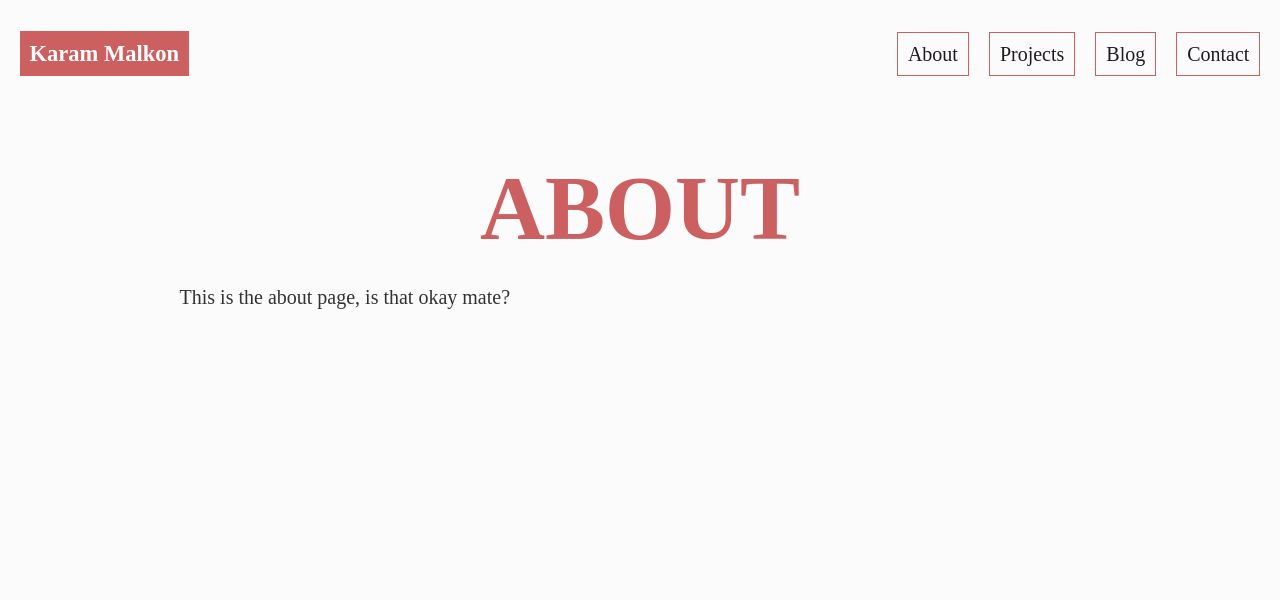
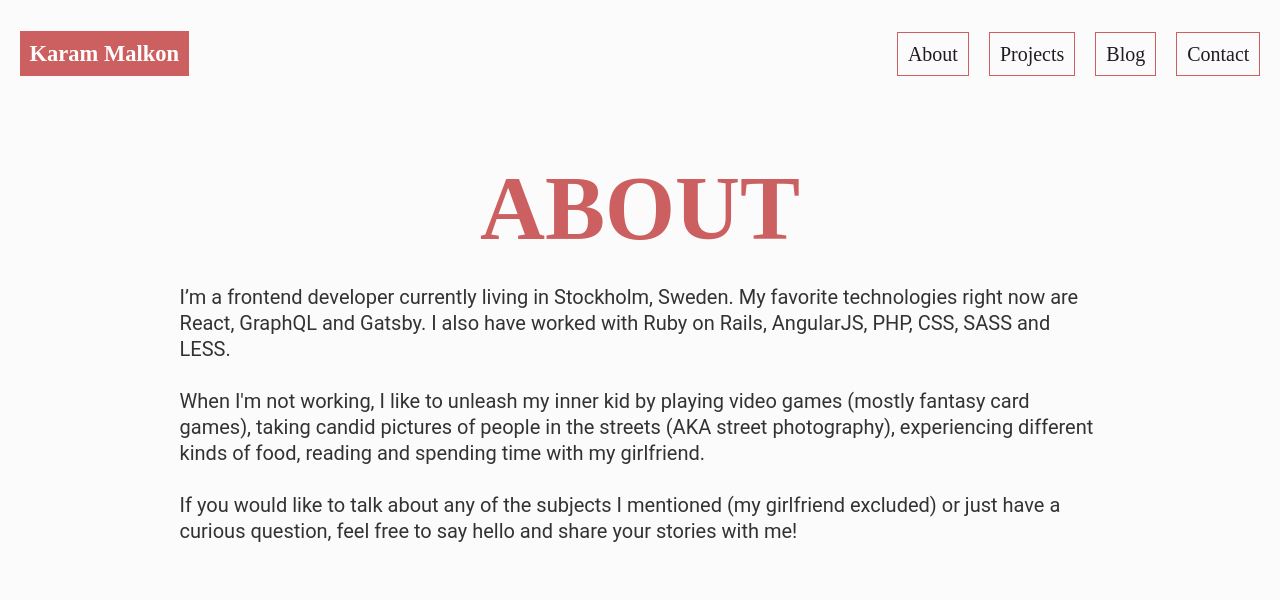
Before and after one commit to kmelkon/KaramMalkon, a Gatsby site: page /about in a window 1280 px wide. Built offline with nearby package versions, Linux system fonts and the light colour scheme; Gatsby itself is replaced by a stand-in of ours.

Commit message:
added About excerpt and contact links

```diff
--- a/package.json
+++ b/package.json
@@ -7,6 +7,7 @@
     "emotion": "^9.2.12",
     "emotion-server": "^9.2.12",
     "gatsby": "^2.0.19",
+    "gatsby-cli": "^2.4.5",
     "gatsby-image": "^2.0.15",
     "gatsby-plugin-emotion": "^2.0.6",
     "gatsby-plugin-manifest": "^2.0.5",
--- a/src/components/layout.css
+++ b/src/components/layout.css
@@ -622,3 +622,10 @@ pre tt:after {
     font-size: 100%;
   }
 }
+
+
+@import url('https://fonts.googleapis.com/css?family=Montserrat');
+
+p {
+  font-family: 'Roboto', sans-serif;
+}
--- a/src/pages/about.js
+++ b/src/pages/about.js
@@ -4,9 +4,9 @@ import { StaticQuery, graphql } from 'gatsby'
 import { css } from 'react-emotion'
 
 const pageTitleContainerClass = css`
-    display: flex;
-    justify-content: center;
-`;
+  display: flex;
+  justify-content: center;
+`
 const pageTitleClass = css`
   color: #cc5f5f;
   text-transform: uppercase;
@@ -15,10 +15,28 @@ const pageTitleClass = css`
 
 export default ({ data }) => (
   <Layout>
-    <div className={pageTitleContainerClass} >
+    <div className={pageTitleContainerClass}>
       <h1 className={pageTitleClass}>About</h1>
     </div>
-    <div>This is the about page, is that okay mate?</div>
+     {' '}
+    <div>
+      <p>
+        I’m a frontend developer currently living in Stockholm, Sweden.
+        My favorite technologies right now are React, GraphQL and Gatsby. I also
+        have worked with Ruby on Rails, AngularJS, PHP, CSS, SASS and LESS.{' '}
+      </p>
+      <p>
+        When I'm not working, I like to unleash my inner kid by playing video
+        games (mostly fantasy card games), taking candid pictures of people in
+        the streets (AKA street photography), experiencing different kinds of
+        food, reading and spending time with my girlfriend.
+      </p>
+      <p>
+        If you would like to talk about any of the subjects I mentioned (my
+        girlfriend excluded) or just have a curious question, feel free to say
+        hello and share your stories with me!
+      </p>
+    </div>
   </Layout>
 )
 
```
Also changed, not shown: src/pages/contact.js (+41 -5 lines), 1 other file.
